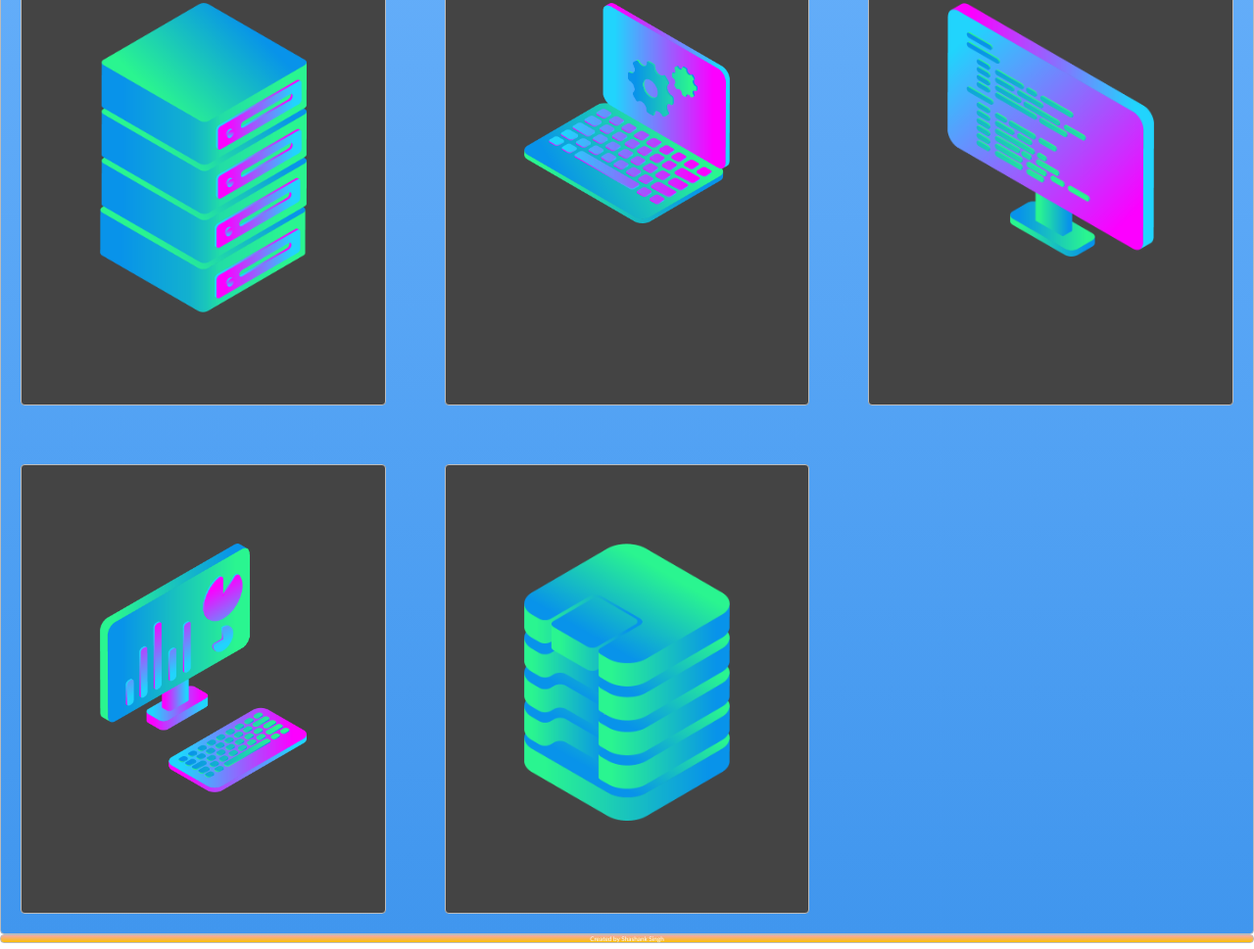
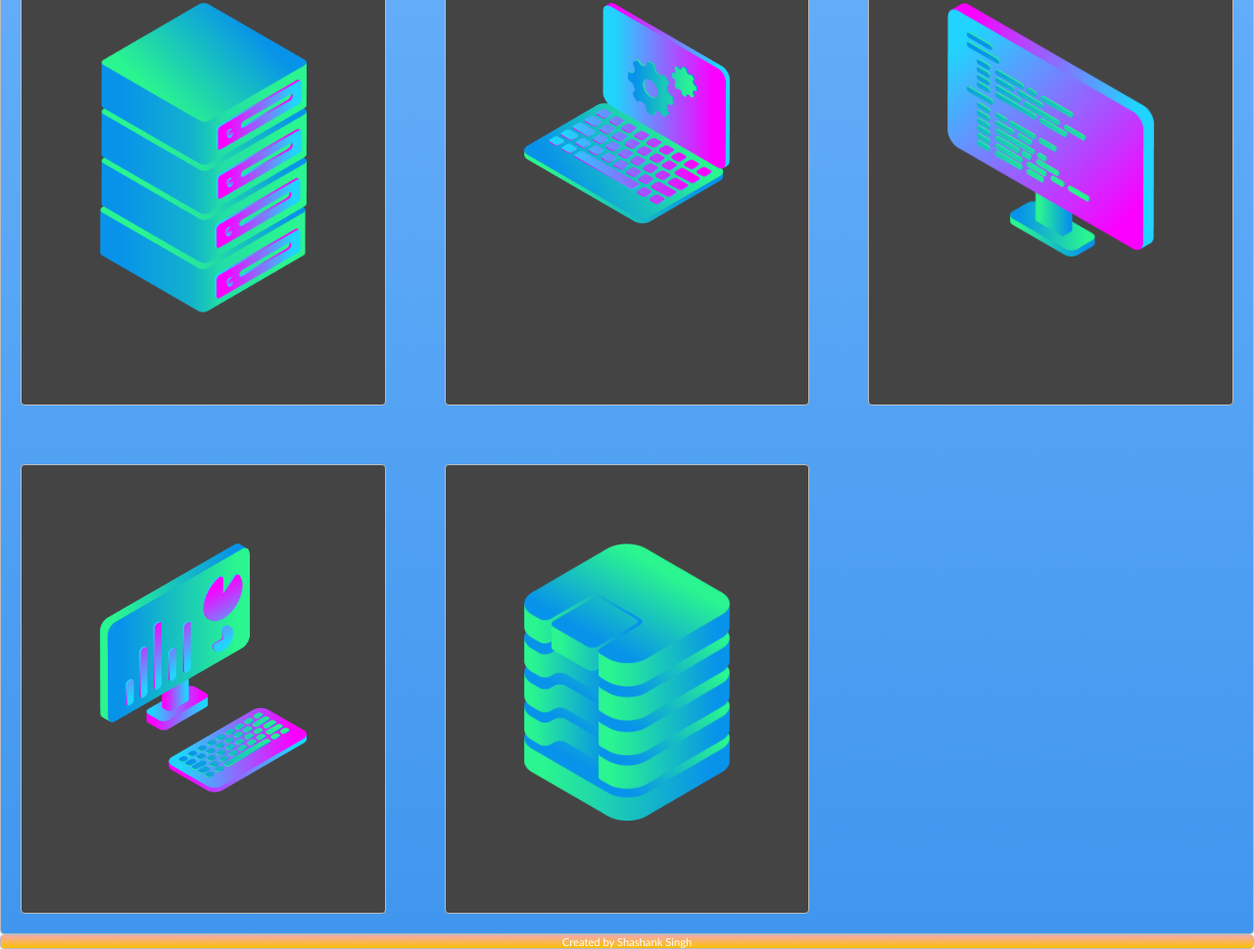
Before and after one commit to shashankcic/shashankcic.github.io, a plain HTML site: page creations/index.html in a window 1280 px wide. Shown: the part 1039-2008 px from the top of the page at 98% size. Drawn offline with Linux system fonts and the light colour scheme.

Commit message:
Update style.css

```diff
--- a/creations/style.css
+++ b/creations/style.css
@@ -138,7 +138,6 @@ footer{
     background: -o-linear-gradient(top, #F3AAAA 0%,#febf04 100%); /* Opera 11.10+ */
     background: -ms-linear-gradient(top, #F3AAAA 0%,#febf04 100%); /* IE10+ */
     background: linear-gradient(top, #F3AAAA 0%,#febf04 100%); /* W3C */
-    font-size: 0.4rem;
 }
 
 /***********************************************************************
@@ -153,3 +152,7 @@ footer{
     background: -ms-linear-gradient(top, #7abcff 0%,#60abf8 44%,#4096ee 100%); /* IE10+ */
     background: linear-gradient(top, #7abcff 0%,#60abf8 44%,#4096ee 100%); /* W3C */
 }
+
+.foot{
+    font-size: 0.7rem;
+}
```
